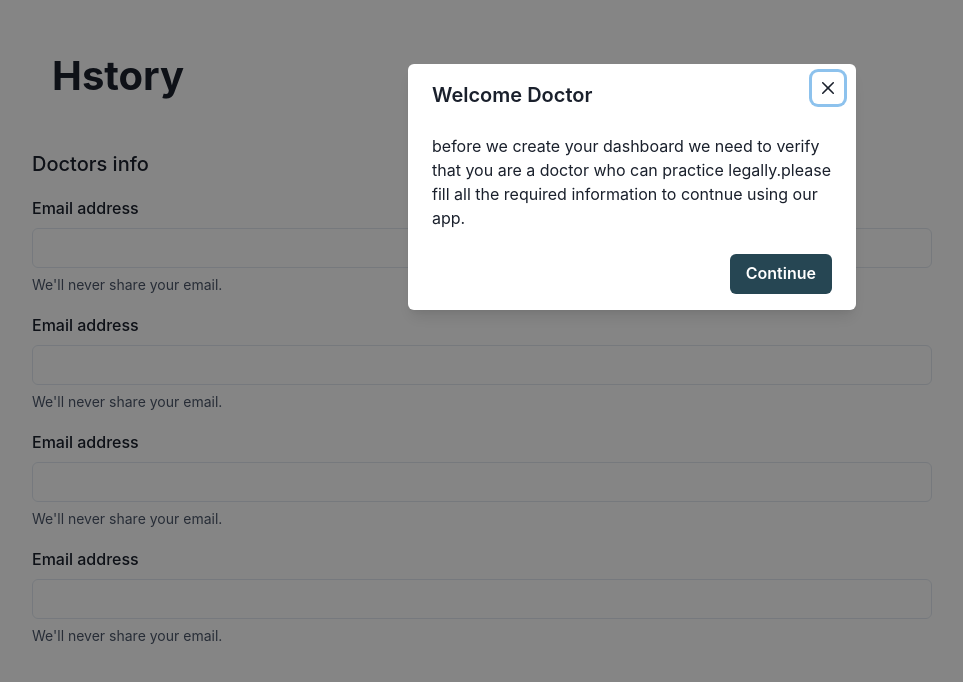
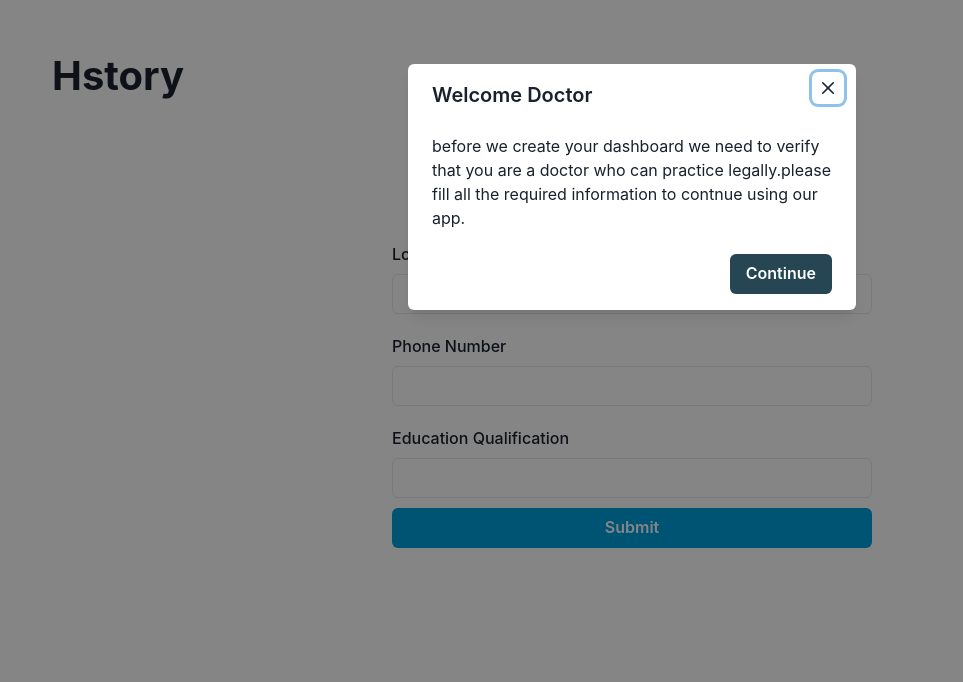
Before and after one commit to sreehari2003/healthStory, a React (Vite) app: page /wizard in a window 1280 px wide. Shown: the top 682 px of the page, without its empty margins (8-971 px from the left). Built offline with nearby package versions, Linux system fonts and the light colour scheme.

Commit message:
fix: Form design changes

```diff
--- a/src/pages/Wizard.jsx
+++ b/src/pages/Wizard.jsx
@@ -1,39 +1,75 @@
 import React from "react";
-import { Box, Center, FormControl, FormHelperText, FormLabel, Heading, Input } from "@chakra-ui/react";
+
+import { Box, Center, FormControl, FormHelperText, FormLabel, Heading, Input, Button, Alert,Text, FormErrorMessage } from "@chakra-ui/react";
 import { useForm } from "react-hook-form";
 import { Navbar } from "../Layout/components";
 import { Doctor } from "../components/modal";
 
 const Wizard = () => {
-  const methods = useForm();
+
+
+  const { register, handleSubmit, watch, formState: { errors }, formState } = useForm();
+  const onSubmit = (data) => {
+
+    console.log(data);
+
+  }
+  console.log(errors)
   return (
     <Box p="40px" minH="100vh" >
       <Navbar />
-      <Box mt="40px" maxW="900px" >
-        <Heading size="md" fontWeight="500">
-          Doctors info
-        </Heading>
-        <Center  flexDir="column">
-        <FormControl mt="20px">
+
+
+      <Box mt="40px"  >
+        <Center >
+          <Heading size="md" borderRadius={'md'} fontWeight="500" width='500px' height='50px' pt={2} >
+            <Center>
+            <Text fontSize='2xl'>DOCTORS INFORMATION</Text>
+
+            </Center>
+          </Heading>
+        </Center>
+        <Center flexDir="column" pt={5}>
+
+          <Box width='40%' >
+            <form onSubmit={handleSubmit(onSubmit)}>
+              <FormControl mt="20px" isInvalid={errors.location}>
+                <FormLabel>Location</FormLabel>
+                <Input type="text" {...register("location", { required: true })} />
+
+                {errors.location && (
+
+                  <FormErrorMessage>Location is required.</FormErrorMessage>
+                )}
+              </FormControl>
+              <FormControl mt="20px" isInvalid={errors.mobnum}>
+                <FormLabel>Phone Number</FormLabel>
+                <Input type="text" {...register("mobnum", { required: true, pattern: /^[0-9+-]+$/, minLength: 6, maxLength: 12 })} />
+                {errors.mobnum && (
+
+<FormErrorMessage>Mobile Number is required.</FormErrorMessage>
+)}
+              </FormControl>
+              <FormControl mt="20px" isInvalid={errors.qualification}>
+                <FormLabel>Education Qualification</FormLabel>
+                <Input type="text" {...register("qualification", { required: true })} />
+                {errors.qualification && (
+
+                  <FormErrorMessage>Qualification is required.</FormErrorMessage>
+                )}
+              </FormControl>
+              {/* <FormControl mt="20px">
           <FormLabel>Email address</FormLabel>
           <Input type="email" />
           <FormHelperText>We'll never share your email.</FormHelperText>
-        </FormControl>
-        <FormControl mt="20px">
-          <FormLabel>Email address</FormLabel>
-          <Input type="email" />
-          <FormHelperText>We'll never share your email.</FormHelperText>
-        </FormControl>
-        <FormControl mt="20px">
-          <FormLabel>Email address</FormLabel>
-          <Input type="email" />
-          <FormHelperText>We'll never share your email.</FormHelperText>
-        </FormControl>
-        <FormControl mt="20px">
-          <FormLabel>Email address</FormLabel>
-          <Input type="email" />
-          <FormHelperText>We'll never share your email.</FormHelperText>
-        </FormControl>
+        </FormControl> */}
+              <Center>
+                <Button colorScheme='linkedin' type="submit" w="full" mt="10px">Submit</Button>
+              </Center>
+            </form>
+
+
+          </Box>
         </Center>
       </Box>
       <Doctor />
```
